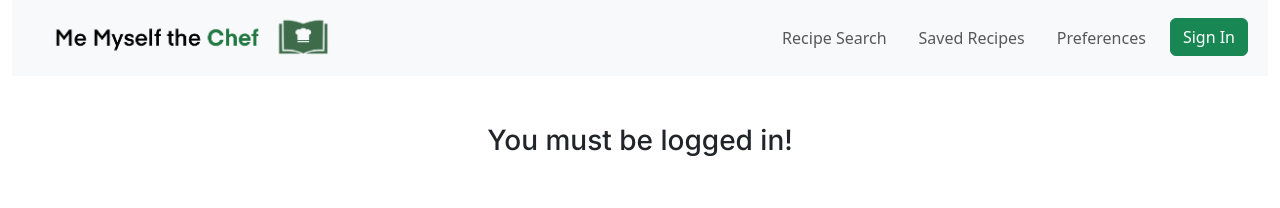
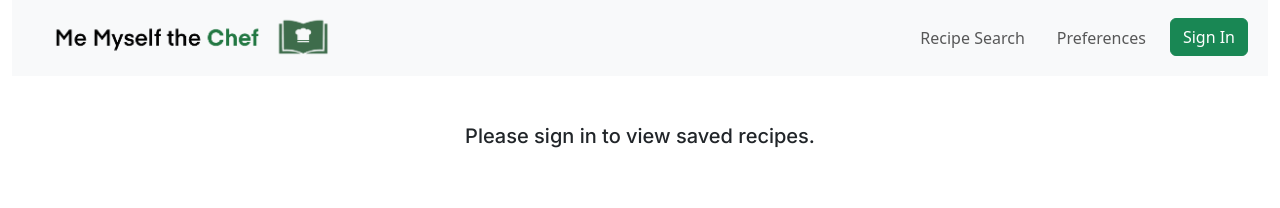
Before and after one commit to Monash-FIT3170/Me-Myself-the-Chef, a React (Create React App) app in the folder frontend/: page /saved_recipe in a window 1280 px wide. Shown: the top 208 px of the page. Built offline with nearby package versions, Linux system fonts and the light colour scheme; no server answers; a web font is replaced by a local one.

Commit message:
Hid Saved Recipes when not logged in. Changed message on the saved recipe screen when not logged in

```diff
--- a/frontend/src/components/NavBar.js
+++ b/frontend/src/components/NavBar.js
@@ -38,11 +38,11 @@ function Navbar() {
                                 </Link>
                             </li>
 
-                            <li className="nav-item px-2">
+                            {isLoggedIn && <li className="nav-item px-2">
                                 <Link className='react_link' to="/saved_recipe">
                                     <span className="nav-link">Saved Recipes</span>
                                 </Link>
-                            </li>
+                            </li>}
 
                             <li className="nav-item px-2">
                                 <Link className='react_link' to="/preferences/dietary_requirements">
--- a/frontend/src/views/SavedRecipe.js
+++ b/frontend/src/views/SavedRecipe.js
@@ -74,7 +74,7 @@ function SavedRecipe() {
                 </div>
             ) : (
                 <div className="mt-5 text-center">
-                    <h3> You must be logged in! </h3>
+                    <h5>  Please sign in to view saved recipes.</h5>
                 </div>
             )}
         </div>
```
